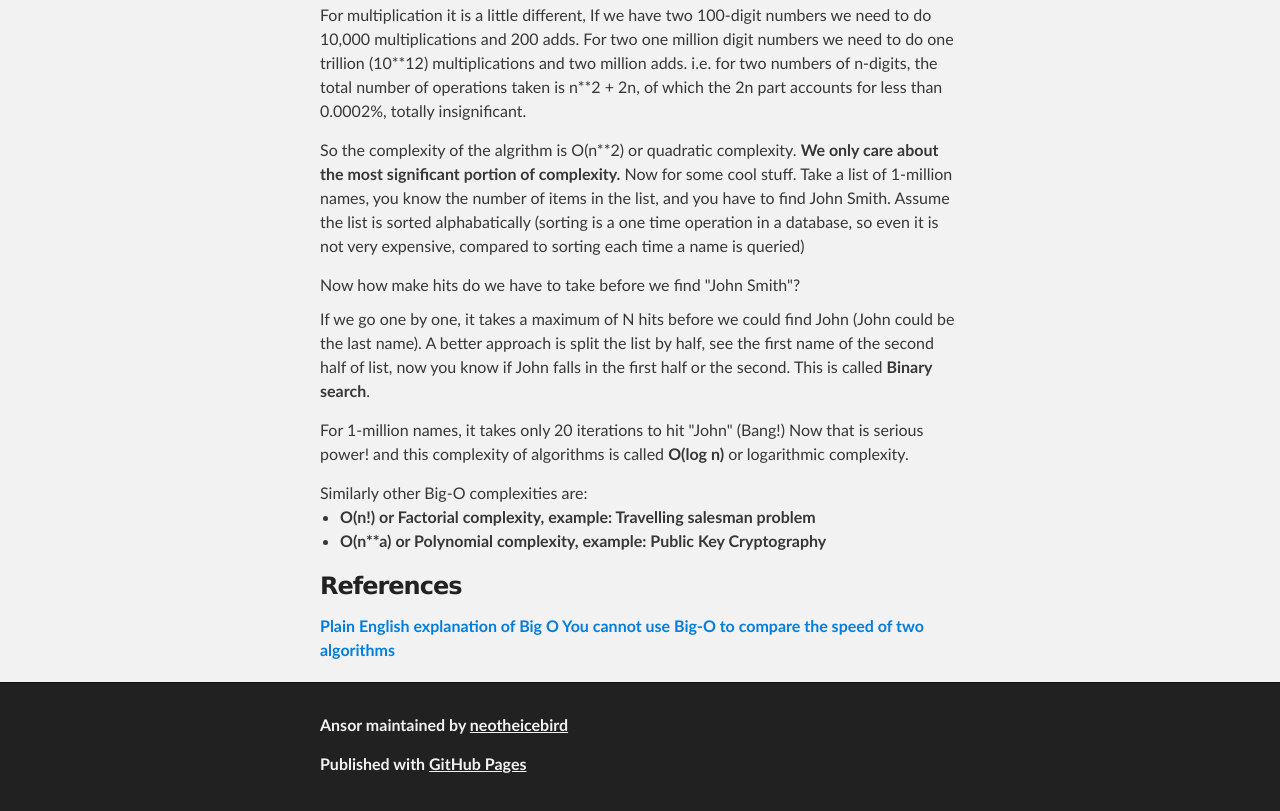
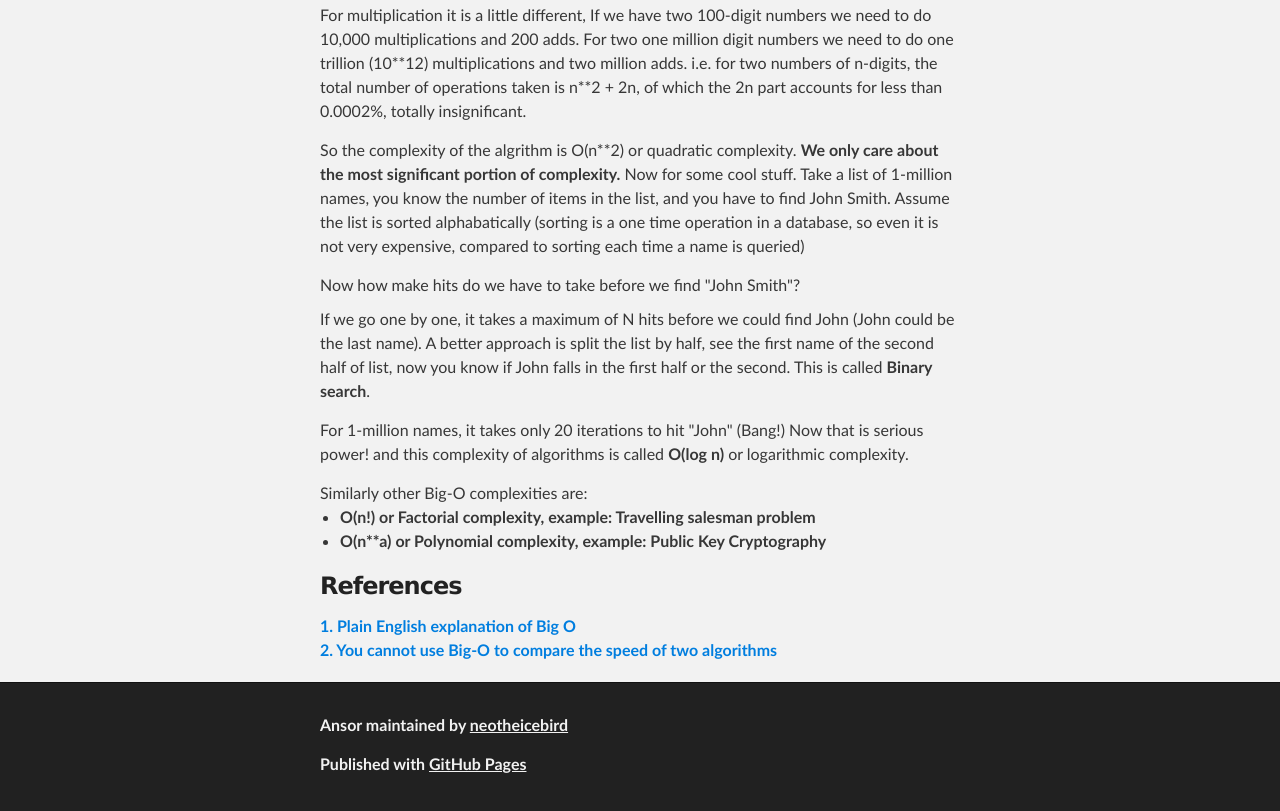
Before and after one commit to neotheicebird/ansor, a plain HTML site: page ansors/Big-O-notation.html in a window 1280 px wide. Shown: the part 1040-1851 px from the top of the page. Drawn offline with Linux system fonts and the light colour scheme.

Commit message:
Update Big-O-notation.html

```diff
--- a/ansors/Big-O-notation.html
+++ b/ansors/Big-O-notation.html
@@ -90,8 +90,8 @@ Similarly other Big-O complexities are:
     <li>O(n**a) or Polynomial complexity, example: Public Key Cryptography</li>
   </ul>
 <h3>References</h3>
-<a href="http://stackoverflow.com/questions/487258/plain-english-explanation-of-big-o">Plain English explanation of Big O</a>
-<a href="http://stackoverflow.com/a/133162/2200571">You cannot use Big-O to compare the speed of two algorithms</a>
+<a href="http://stackoverflow.com/questions/487258/plain-english-explanation-of-big-o">1. Plain English explanation of Big O</a><br>
+<a href="http://stackoverflow.com/a/133162/2200571">2. You cannot use Big-O to compare the speed of two algorithms</a>
 </h1>
 
       </section>
```
